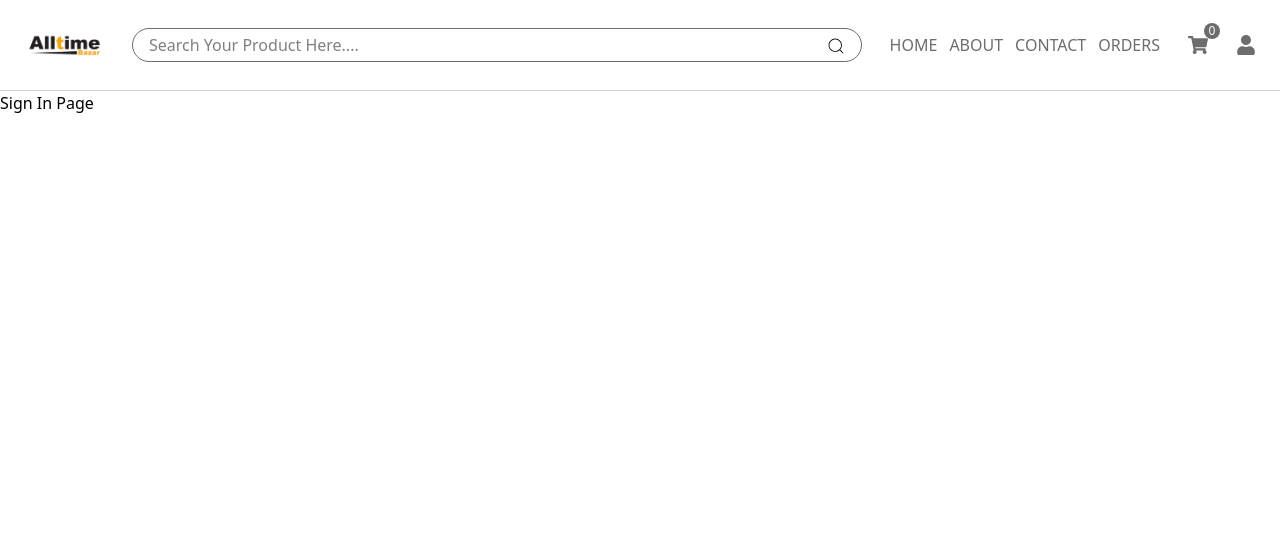
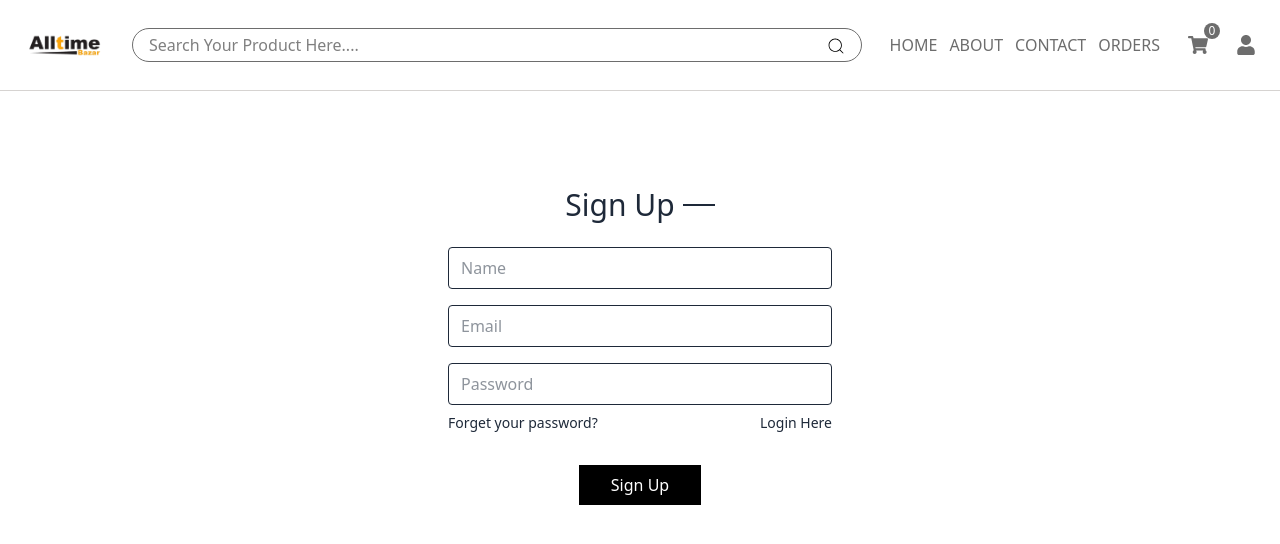
Before and after one commit to shagorpixel/mearnstack-e-commerse-project, a React (Vite) app in the folder Client/: page /signin in a window 1280 px wide. Shown: the top 544 px of the page. Built offline with nearby package versions, Linux system fonts and the light colour scheme.

Commit message:
Add Contact Page

```diff
--- a/Client/src/Components/Header.jsx
+++ b/Client/src/Components/Header.jsx
@@ -50,8 +50,12 @@ const Header = () => {
               {getCartCount()}
             </span>
           </Link>
-          <button className="text-xl hover:text-primary cursor-pointer hoverEfect">
+          <button className="text-xl hover:text-primary cursor-pointer hoverEfect group relative ">
             <FaUser />
+            <div className=" hidden group-hover:flex flex-col gap-2 absolute top-[105%] right-0 p-4 min-w-[200px] bg-white shadow-md divide-y divide-gray-100 rounded">
+              <Link className=" hover:bg-gray-200 " to='/orders'>Orders</Link>
+              <Link className=" hover:bg-gray-200" to='/orders'>Logout</Link>
+            </div>
           </button>
         </div>
         <button onClick={()=>setMenuIsOpen(true)} className=" text-2xl text-lightTExt hover:text-primary md:hidden cursor-pointer hoverEfect">
--- a/Client/src/Components/Layout/RootLayout.jsx
+++ b/Client/src/Components/Layout/RootLayout.jsx
@@ -1,17 +1,18 @@
 import React from 'react';
 import Header from '../Header';
-import { Outlet } from 'react-router-dom';
+import { Outlet, useLocation } from 'react-router-dom';
 import Footer from '../Footer';
 import ServicesTags from '../ServicesTags';
 import MainContextProvider from '../../Context/MainContext';
 
 const RootLayout = () => {
+    const location = useLocation();
+    console.log(location);
     return (
         <MainContextProvider>
             <Header />
             <Outlet />
-            {/* <ServicesTags />
-            <Footer /> */}
+
         </MainContextProvider>
     );
 };
--- a/Client/src/Pages/About.jsx
+++ b/Client/src/Pages/About.jsx
@@ -1,11 +1,38 @@
-import React from 'react';
-
 const About = () => {
-    return (
-        <div className=' min-h-screen'>
-            <h2>About Page</h2>
+  return (
+    <div className=" customContainer">
+      <div className=" text-2xl text-center pt-8 border-t border-gray-200">
+        <h2 className=" text-3xl">about Us</h2>
+      </div>
+      <div className=" my-10 flex flex-col md:flex-row gap-16">
+        <img className=" w-full md:max-w-[450px]" src="https://theincmagazine.com/wp-content/uploads/2022/10/The-Role-of-Technology-in-Modern-Society.jpg" alt="" />
+        <div className=" flex flex-col justify-center gap-6 md:w-2/4
+        text-gray-600">
+            <p>Lorem ipsum dolor sit, amet consectetur adipisicing elit. Odio exercitationem adipisci officia, est iste totam minima incidunt accusamus sunt quas dolorem reprehenderit in magni quo debitis qui quidem voluptates nostrum inventore. Possimus nam cumque earum et maiores voluptate. Minus aspernatur est, at impedit debitis maiores quisquam beatae ex ullam iste?</p>
+            <p>Lorem ipsum dolor sit, amet consectetur adipisicing elit. Quibusdam voluptatum fugit quo quasi. Quidem, ducimus mollitia! Quam quas necessitatibus incidunt.</p>
+            <h3 className=" text-gray-800 font-bold ">Our Mission</h3>
+            <p>Lorem ipsum dolor sit amet consectetur adipisicing elit. Asperiores officia earum beatae temporibus? Fugit est illum cum itaque quam? Facere!</p>
         </div>
-    );
+      </div>
+      <h2 className=" text-4xl py-4">
+       WHY CHOOSE US
+      </h2>
+      <div className=" flex flex-col md:flex-row text-sm mb-20">
+            <div className=" border border-gray-200 px-10 md:px-16 py-8 sm:py-20 flex flex-col gap-5">
+                <h3><b>Quality Assurance:</b></h3>
+                <p className=" text-gray-600">We meticulously select and vet each product to ensure it meets our stringent quality standards.</p>
+            </div>
+            <div className=" border border-gray-200 px-10 md:px-16 py-8 sm:py-20 flex flex-col gap-5">
+                <h3><b>Convenience:</b></h3>
+                <p className=" text-gray-600">With our user-friendly interface and hassle-free ordering process, shopping has never been easier.</p>
+            </div>
+            <div className=" border border-gray-200 px-10 md:px-16 py-8 sm:py-20 flex flex-col gap-5">
+                <h3><b>Exceptional Customer Service:</b></h3>
+                <p className=" text-gray-600">Our team of dedicated professionals is here to assist you the way, ensuring your satisfaction is our top priority.</p>
+            </div>
+      </div>
+    </div>
+  );
 };
 
 export default About;
--- a/Client/src/Pages/Contact.jsx
+++ b/Client/src/Pages/Contact.jsx
@@ -1,9 +1,21 @@
-import React from 'react';
 
 const Contact = () => {
     return (
-        <div className=' min-h-screen'>
-            <h2>Contact Page</h2>
+        <div>
+            <div className=' text-center text-2xl pt-10 border-t border-gray-200'>
+                <h2>Contact US</h2>
+            </div>
+            <div className=' my-10 flex flex-col justify-center md:flex-row gap-10 mb-28'>
+                <img className=' w-full max-w-[480px]' src="https://alliedhealthpress.com/img/prostratus-contact-us.jpg" alt="" />
+                <div className=' flex flex-col justify-center items-start gap-6'>
+                    <p className=' font-semibold text-xl text-gray-600s'>Our Store</p>
+                    <p className=' text-gray-500'>Baliadanga Bazar <br /> Jhenaidah Sadar Jhenaidah Bangladesh.</p>
+                    <p className=' text-gray-500'>Tel: +8801928-****** <br />Email:gramerstyle@gmail.com</p>
+                    <p className=' font-semibold text-xl text-gray-600'>Careers at Gramershop</p>
+                    <p className=' text-gray-500'> Learn More About Our teams and job openings.</p>
+                    <button className=' border border-black p-8 py-4 text-sm hover:bg-black hover:text-white transition-all duration-500 cursor-pointer rounded'>Explore Jobs</button>
+                </div>
+            </div>
         </div>
     );
 };
--- /dev/null
+++ b/Client/src/Pages/Login.jsx
@@ -0,0 +1,31 @@
+import React, { useState } from 'react';
+
+const Login = () => {
+    const [currentState,setCurrentState] = useState("Sign Up");
+    const onsubmitHandle = (e)=>{
+        e.preventDefault();
+    }
+    return (
+        <form onSubmit={onsubmitHandle} className=' flex flex-col items-center w-[90%] sm:max-w-96 m-auto mt-14 gap-4 text-gray-800'>
+            <div className=' inline-flex items-center gap-2 mb-2 mt-10'>
+                <p className='prata-regular text-3xl'>{currentState}</p>
+                <hr className=' border-none h-[1.5px] w-8 bg-gray-800' />
+            </div>
+            {currentState === "Login"? '':
+            <input type="text" className=' w-full px-3 py-2 border border-gray-800 rounded' placeholder='Name' required />
+            }
+            <input type="email" className=' w-full px-3 py-2 border border-gray-800 rounded' placeholder='Email' required />
+            <input type="password" className=' w-full px-3 py-2 border border-gray-800 rounded' placeholder='Password' required />
+            <div className=' w-full flex justify-between text-sm mt-[-8px]'>
+            <p className=' cursor-pointer'>Forget your password?</p>
+            {
+                currentState ==="Login"?
+            <p onClick={()=>setCurrentState('Sign Up')} className=' cursor-pointer'>Create Account</p>:<p className=' cursor-pointer' onClick={()=>setCurrentState("Login")}>Login Here</p>
+            }
+            </div>
+            <button className=' bg-black text-white font-light px-8 py-2 mt-4 '>{setCurrentState ==="Login"?"Sign In": "Sign Up"}</button>
+        </form>
+    );
+};
+
+export default Login;
--- a/Client/src/Pages/SignIn.jsx
+++ /dev/null
@@ -1,11 +0,0 @@
-import React from 'react';
-
-const SignIn = () => {
-    return (
-        <div className=' min-h-screen'>
-            <h2>Sign In Page</h2>
-        </div>
-    );
-};
-
-export default SignIn;
--- a/Client/src/main.jsx
+++ b/Client/src/main.jsx
@@ -11,8 +11,9 @@ import Orders from './Pages/Orders.jsx';
 import Cart from './Pages/Cart.jsx';
 import Profile from './Pages/Profile.jsx'
 import SingleProduct from './Pages/SingleProduct.jsx'
-import SignIn from './Pages/SignIn.jsx'
+import SignIn from './Pages/Login.jsx'
 import PlaceOrder from './Pages/PlaceOrder.jsx'
+import Login from './Pages/Login.jsx'
 const router = createBrowserRouter([
   {
     path:'/',
@@ -45,7 +46,7 @@ const router = createBrowserRouter([
       },
       {
         path:'/signin',
-        element:<SignIn />
+        element:<Login />
       },
       {
         path:'/product/:productId',
```
